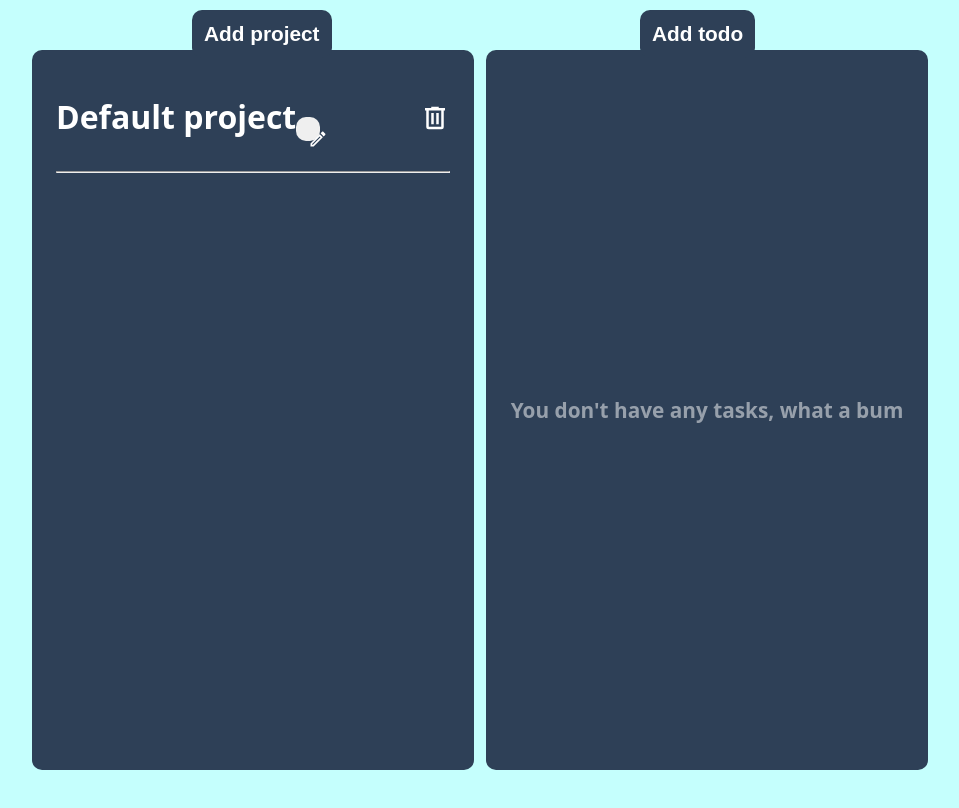
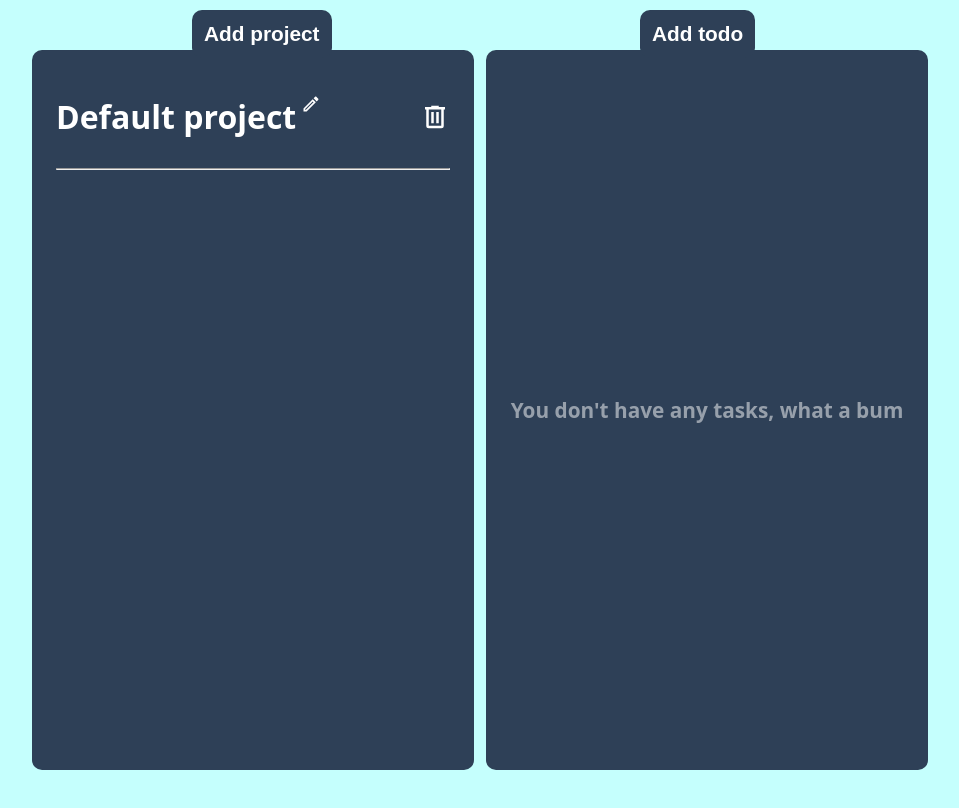
Before and after one commit to ZachTheMighty/todo-list-assigment, a website built with webpack: page src/index.html in a window 1280 px wide. Shown: the whole page, without its empty margins (160-1119 px from the left). Built offline with nearby package versions, Linux system fonts and the light colour scheme.

Commit message:
Refactor: added the necessary styles to the button instead of the icon

```diff
--- a/src/index.css
+++ b/src/index.css
@@ -80,9 +80,17 @@ main {
   width: 30px;
 }
 
-.edit-project {
+button:has(img) {
+  background-color: inherit;
+  padding: 0;
+}
+
+button:has(img) {
   position: absolute;
   width: 20px;
+  height: 20px;
+  top: -10px;
+  right: -25px;
 }
 
 .project > button:first-of-type {
```
